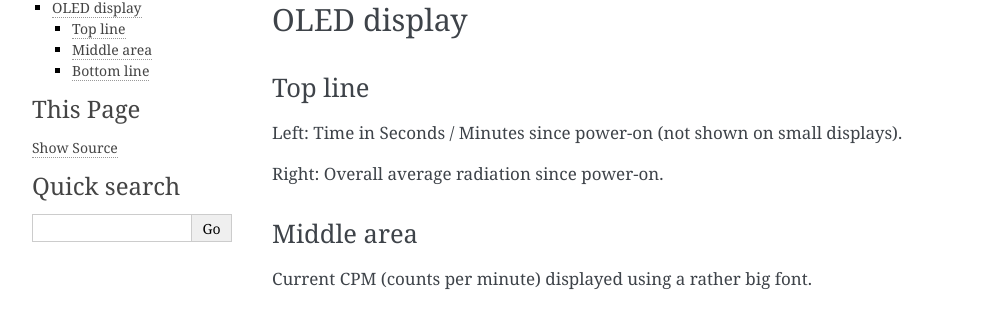
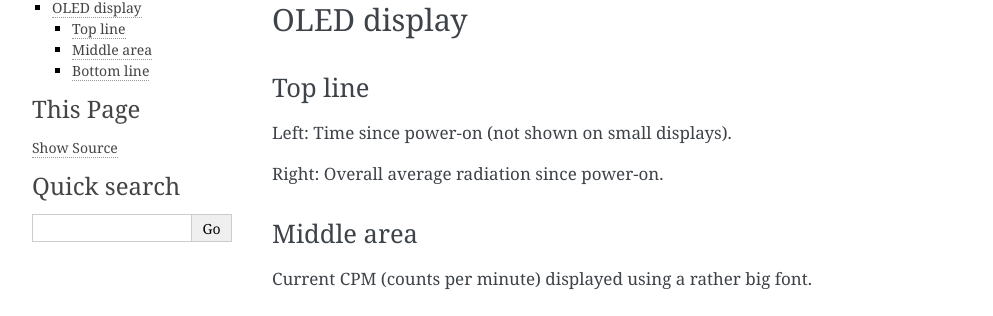
Before and after one commit to ecocurious2/MultiGeiger, a Sphinx documentation site: the page built from docs/source/usage.rst, in a window 1280 px wide. Shown: the part 118-434 px from the top of the page, without its empty margins (148-1141 px from the left). Built offline with Sphinx 7.4.7, drawn with Linux system fonts in a browser that asks for light colours.

Commit message:
docs: OLED timestamp now includes time unit

```diff
--- a/docs/source/usage.rst
+++ b/docs/source/usage.rst
@@ -11,7 +11,7 @@ OLED display
 Top line
 --------
 
-Left: Time in Seconds / Minutes since power-on (not shown on small displays).
+Left: Time since power-on (not shown on small displays).
 
 Right: Overall average radiation since power-on.
 
```
